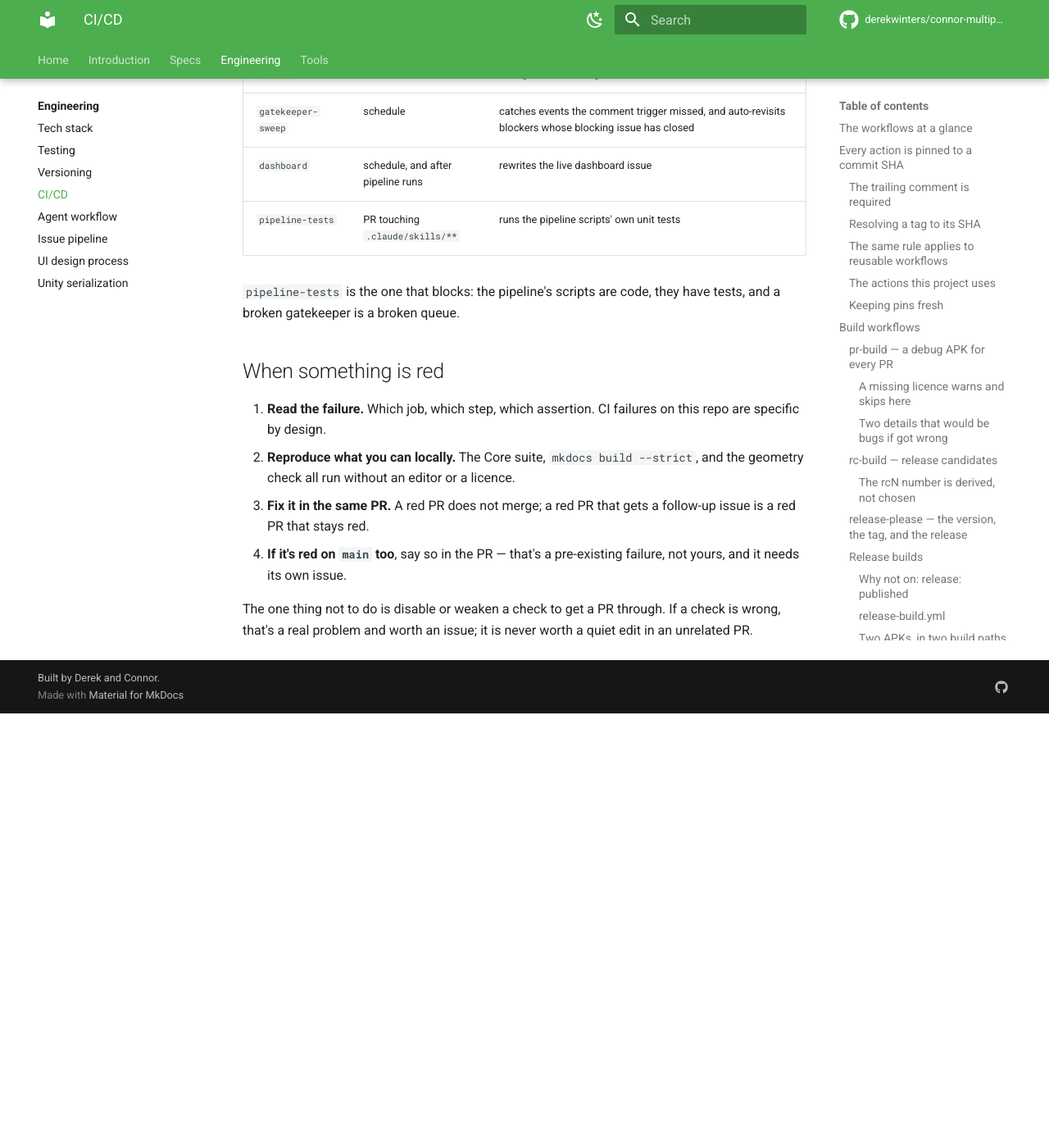
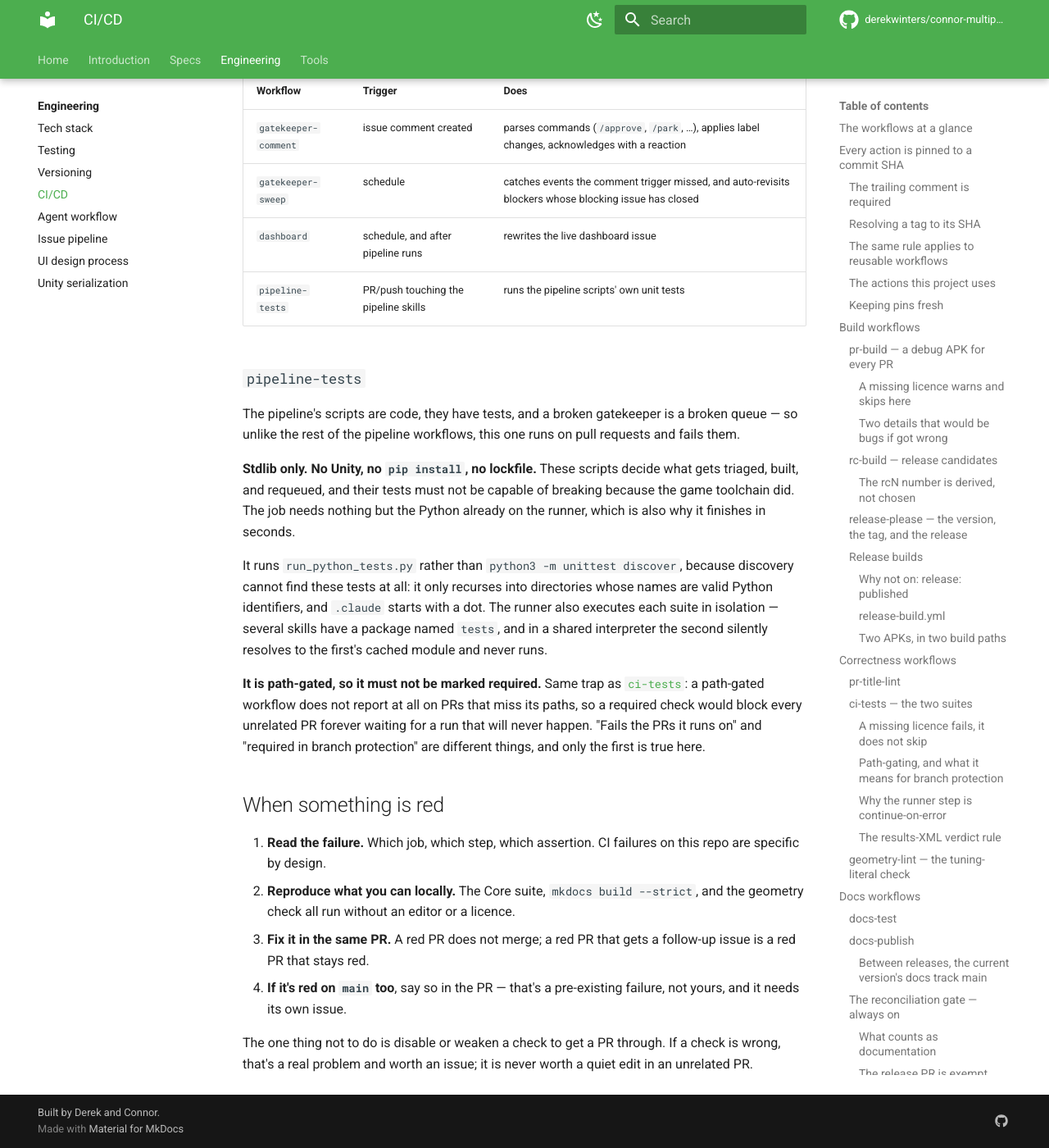
Before and after one commit to derekwinters/connor-multiplying-frogs, an MkDocs documentation site: the page built from docs/engineering/ci-cd.md, in a window 1280 px wide and 1400 px high, scrolled down 14890 px. Shown: the whole window at 82% size. Built offline with MkDocs 1.6.1 and Material for MkDocs 9.7.7, drawn with Linux system fonts in a browser that asks for light colours; comment, search, counter and statistics services are not loaded; the version menu is left out; before the commit the page ends 15760 px from its top, so only the background shows below that; some of the changed text lies outside the part shown.

Commit message:
ci: add the pipeline-tests workflow (#158)
Runs every deterministic pipeline script's unit tests on PRs and pushes that
touch the pipeline skills. Stdlib only — no Unity, no pip install, no lockfile
— because these are the scripts that decide what gets triaged, built, and
requeued, and their tests must not be capable of breaking because the game
toolchain did.

Uses `run_python_tests.py` rather than `unittest discover`, which cannot find
these tests at all: discovery only recurses into directories whose names are
valid Python identifiers, and `.claude` starts with a dot. The runner also
isolates each suite, because several skills have a package named `tests` and a
shared interpreter silently resolves the second to the first's cached module.

Path-gated, so it must not be marked required — the same trap already
documented for `ci-tests`. It fails the PRs it runs on; that is not the same
as being a required check.

Closes #74

Co-authored-by: Claude <noreply@anthropic.com>

```diff
--- a/docs/engineering/ci-cd.md
+++ b/docs/engineering/ci-cd.md
@@ -18,7 +18,8 @@ be blocking; if you can, the fix is to satisfy it, not to route around it.
 | `release-please` | push to `main` | no | the version, changelog, tag, release, and release APK |
 | `labels-sync` | push to `main` touching `labels.yml` | no | the label taxonomy matches the file |
 | `geometry-lint` | PR touching `Assets/Scripts/**` | yes | the named-values rule, ratcheting |
-| `pipeline-*` | schedule, issue comments | no | the issue pipeline itself |
+| `pipeline-tests` | PR/push touching the pipeline skills | fails the PR | the pipeline scripts' own unit tests |
+| `pipeline-*` (others) | schedule, issue comments | no | the issue pipeline itself |
 
 ## Every action is pinned to a commit SHA
 
@@ -617,10 +618,32 @@ does; this is where the workflows live.
 | `gatekeeper-comment` | issue comment created | parses commands (`/approve`, `/park`, …), applies label changes, acknowledges with a reaction |
 | `gatekeeper-sweep` | schedule | catches events the comment trigger missed, and auto-revisits blockers whose blocking issue has closed |
 | `dashboard` | schedule, and after pipeline runs | rewrites the live dashboard issue |
-| `pipeline-tests` | PR touching `.claude/skills/**` | runs the pipeline scripts' own unit tests |
+| `pipeline-tests` | PR/push touching the pipeline skills | runs the pipeline scripts' own unit tests |
 
-`pipeline-tests` is the one that blocks: the pipeline's scripts are code, they
-have tests, and a broken gatekeeper is a broken queue.
+### `pipeline-tests`
+
+The pipeline's scripts are code, they have tests, and a broken gatekeeper is a
+broken queue — so unlike the rest of the pipeline workflows, this one runs on
+pull requests and fails them.
+
+**Stdlib only. No Unity, no `pip install`, no lockfile.** These scripts decide
+what gets triaged, built, and requeued, and their tests must not be capable of
+breaking because the game toolchain did. The job needs nothing but the Python
+already on the runner, which is also why it finishes in seconds.
+
+It runs `run_python_tests.py` rather than `python3 -m unittest discover`,
+because discovery cannot find these tests at all: it only recurses into
+directories whose names are valid Python identifiers, and `.claude` starts with
+a dot. The runner also executes each suite in isolation — several skills have a
+package named `tests`, and in a shared interpreter the second silently resolves
+to the first's cached module and never runs.
+
+**It is path-gated, so it must not be marked required.** Same trap as
+[`ci-tests`](#path-gating-and-what-it-means-for-branch-protection): a
+path-gated workflow does not report at all on PRs that miss its paths, so a
+required check would block every unrelated PR forever waiting for a run that
+will never happen. "Fails the PRs it runs on" and "required in branch
+protection" are different things, and only the first is true here.
 
 ## When something is red
 
```
Also changed, not shown: 1 other file.
